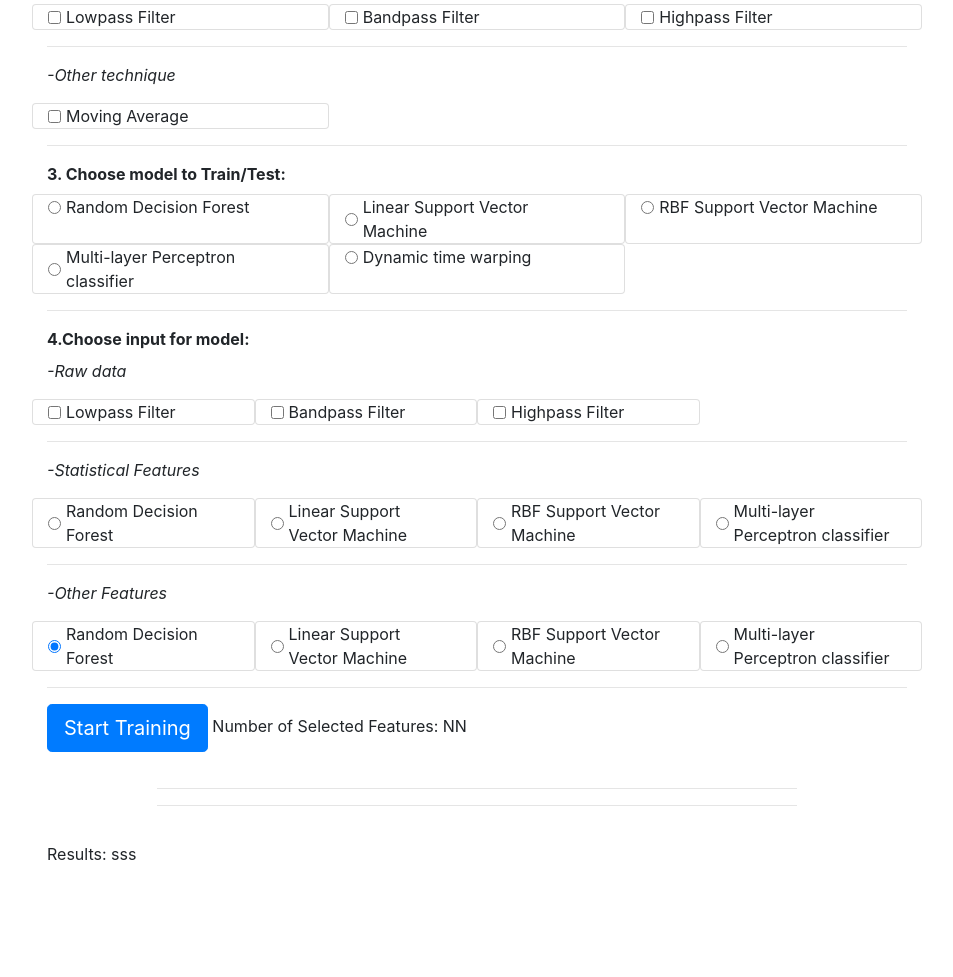
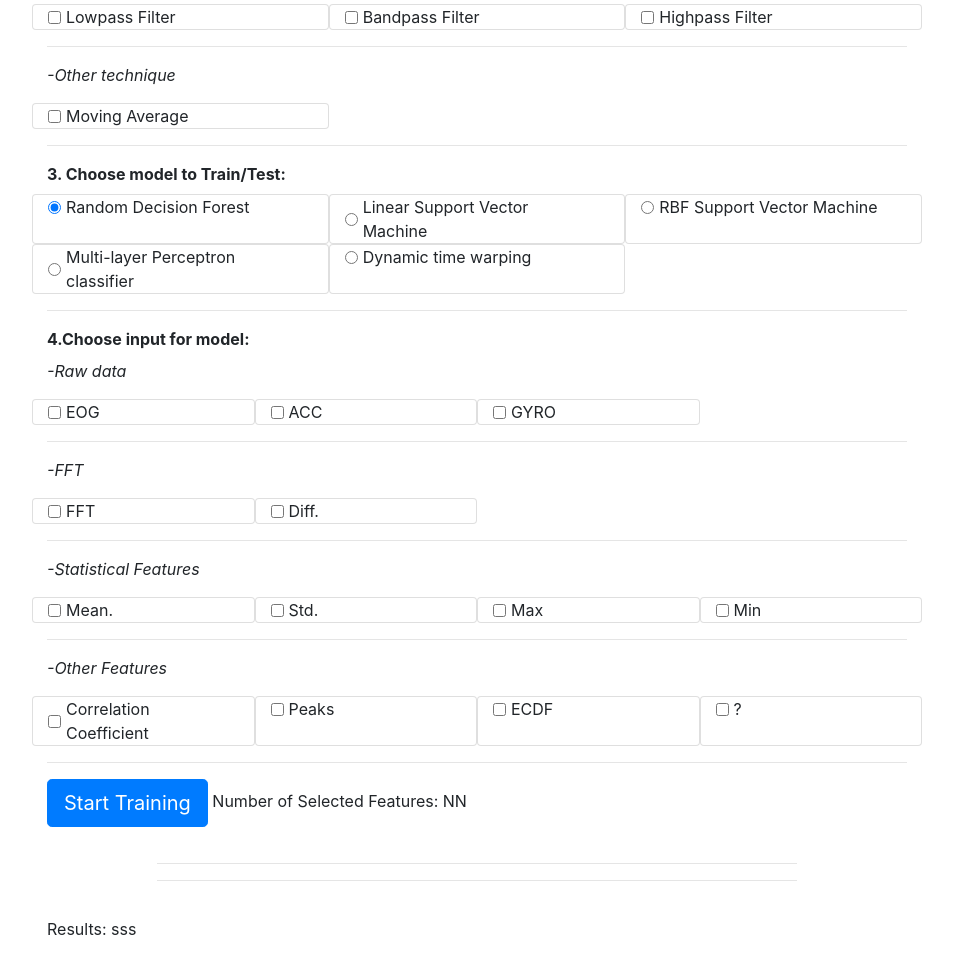
Before and after one commit to sebaram/jins-gesture-toolkit, a Flask app: page /training in a window 1280 px wide. Shown: the part 230-1207 px from the top of the page, without its empty margins (163-1116 px from the left). Before the commit the page ends 1090 px from the top, so only its background shows below. Run offline with Flask 2, Linux system fonts and the light colour scheme; parts of the project's set-up code (start-up, migrations or seed data) failed here and were passed over; some libraries are stand-ins or nearby versions.

Commit message:
add checkbox

```diff
--- a/flask_test/templates/training.html
+++ b/flask_test/templates/training.html
@@ -137,21 +137,39 @@
                 <div class="card col-sm-3">
                     <div class="form-check form-check-inline">
                         <input class="form-check-input" type="checkbox" id="lowpassCheckbox" value="option1">
-                        <label class="form-check-label" for="lowpassCheckbox">Lowpass Filter</label>
+                        <label class="form-check-label" for="lowpassCheckbox">EOG</label>
                     </div>
                 </div>
 
                 <div class="card col-sm-3">
                     <div class="form-check form-check-inline">
                         <input class="form-check-input" type="checkbox" id="bandpassCheckbox" value="option1">
-                        <label class="form-check-label" for="bandpassCheckbox">Bandpass Filter</label>
+                        <label class="form-check-label" for="bandpassCheckbox">ACC</label>
                     </div>
                 </div>
 
                 <div class="card col-sm-3">
                     <div class="form-check form-check-inline">
                         <input class="form-check-input" type="checkbox" id="highpassCheckbox" value="option1">
-                        <label class="form-check-label" for="highpassCheckbox">Highpass Filter</label>
+                        <label class="form-check-label" for="highpassCheckbox">GYRO</label>
+                    </div>
+                </div>
+            </div>
+            <hr>
+
+            <p class="font-italic">-FFT</p>
+            <div class="row">
+                <div class="card col-sm-3">
+                    <div class="form-check form-check-inline">
+                        <input class="form-check-input" type="checkbox" id="lowpassCheckbox" value="option1">
+                        <label class="form-check-label" for="lowpassCheckbox">FFT</label>
+                    </div>
+                </div>
+
+                <div class="card col-sm-3">
+                    <div class="form-check form-check-inline">
+                        <input class="form-check-input" type="checkbox" id="bandpassCheckbox" value="option1">
+                        <label class="form-check-label" for="bandpassCheckbox">Diff.</label>
                     </div>
                 </div>
             </div>
@@ -161,65 +179,66 @@
             <p class="font-italic">-Statistical Features</p>
             <div class="row">
                 <div class="card col-sm-3">
-                    <div class="form-check form-check-inline radio">
-                        <input class="form-check-input" type="radio" name="model_select_radio" id="model_rdf_Checkbox" value="model_rdf" checked>
-                        <label class="form-check-label" for="model_rdf_Checkbox">Random Decision Forest</label>
+                    <div class="form-check form-check-inline">
+                        <input class="form-check-input" type="checkbox" id="lowpassCheckbox" value="option1">
+                        <label class="form-check-label" for="lowpassCheckbox">Mean.</label>
                     </div>
                 </div>
 
                 <div class="card col-sm-3">
-                    <div class="form-check form-check-inline radio">
-                        <input class="form-check-input" type="radio" name="model_select_radio" id="model_svm_Checkbox" value="model_svm">
-                        <label class="form-check-label" for="model_svm_Checkbox">Linear Support Vector Machine</label>
+                    <div class="form-check form-check-inline">
+                        <input class="form-check-input" type="checkbox" id="bandpassCheckbox" value="option1">
+                        <label class="form-check-label" for="bandpassCheckbox">Std.</label>
                     </div>
                 </div>
 
                 <div class="card col-sm-3">
-                    <div class="form-check form-check-inline radio">
-                        <input class="form-check-input" type="radio" name="model_select_radio" id="model_svm_Checkbox" value="model_rbf">
-                        <label class="form-check-label" for="model_svm_Checkbox">RBF Support Vector Machine</label>
+                    <div class="form-check form-check-inline">
+                        <input class="form-check-input" type="checkbox" id="highpassCheckbox" value="option1">
+                        <label class="form-check-label" for="highpassCheckbox">Max</label>
+                    </div>
+                </div>
+
+                <div class="card col-sm-3">
+                    <div class="form-check form-check-inline">
+                        <input class="form-check-input" type="checkbox" id="highpassCheckbox" value="option1">
+                        <label class="form-check-label" for="highpassCheckbox">Min</label>
+                    </div>
+                </div>
+
+            </div>
+            <hr>
+
+
+
+            <p class="font-italic">-Other Features</p>
+            <div class="row">
+                <div class="card col-sm-3">
+                    <div class="form-check form-check-inline">
+                        <input class="form-check-input" type="checkbox" id="lowpassCheckbox" value="option1">
+                        <label class="form-check-label" for="lowpassCheckbox">Correlation Coefficient</label>
+                    </div>
+                </div>
+
+                <div class="card col-sm-3">
+                    <div class="form-check form-check-inline">
+                        <input class="form-check-input" type="checkbox" id="bandpassCheckbox" value="option1">
+                        <label class="form-check-label" for="bandpassCheckbox">Peaks</label>
+                    </div>
+                </div>
+
+                <div class="card col-sm-3">
+                    <div class="form-check form-check-inline">
+                        <input class="form-check-input" type="checkbox" id="highpassCheckbox" value="option1">
+                        <label class="form-check-label" for="highpassCheckbox">ECDF</label>
                     </div>
                 </div>
 
 
                 <div class="card col-sm-3">
-                    <div class="form-check form-check-inline radio">
-                        <input class="form-check-input" type="radio" name="model_select_radio" id="model_mlp_Checkbox" value="model_mlp">
-                        <label class="form-check-label" for="model_mlp_Checkbox">Multi-layer Perceptron classifier</label>
-                    </div>
-                </div>
-            </div>
-            <hr>
-
-
-            <p class="font-italic">-Other Features</p>
-            <div class="row">
-                <div class="card col-sm-3">
-                    <div class="form-check form-check-inline radio">
-                        <input class="form-check-input" type="radio" name="model_select_radio" id="model_rdf_Checkbox" value="model_rdf" checked>
-                        <label class="form-check-label" for="model_rdf_Checkbox">Random Decision Forest</label>
-                    </div>
-                </div>
-
-                <div class="card col-sm-3">
-                    <div class="form-check form-check-inline radio">
-                        <input class="form-check-input" type="radio" name="model_select_radio" id="model_svm_Checkbox" value="model_svm">
-                        <label class="form-check-label" for="model_svm_Checkbox">Linear Support Vector Machine</label>
-                    </div>
-                </div>
-
-                <div class="card col-sm-3">
-                    <div class="form-check form-check-inline radio">
-                        <input class="form-check-input" type="radio" name="model_select_radio" id="model_svm_Checkbox" value="model_rbf">
-                        <label class="form-check-label" for="model_svm_Checkbox">RBF Support Vector Machine</label>
-                    </div>
-                </div>
-
-
-                <div class="card col-sm-3">
-                    <div class="form-check form-check-inline radio">
-                        <input class="form-check-input" type="radio" name="model_select_radio" id="model_mlp_Checkbox" value="model_mlp">
-                        <label class="form-check-label" for="model_mlp_Checkbox">Multi-layer Perceptron classifier</label>
+                    <div class="form-check form-check-inline">
+                        <input class="form-check-input" type="checkbox" id="highpassCheckbox" value="option1">
+                        <label class="form-check-label" for="highpassCheckbox">?</label>
                     </div>
                 </div>
             </div>
```
